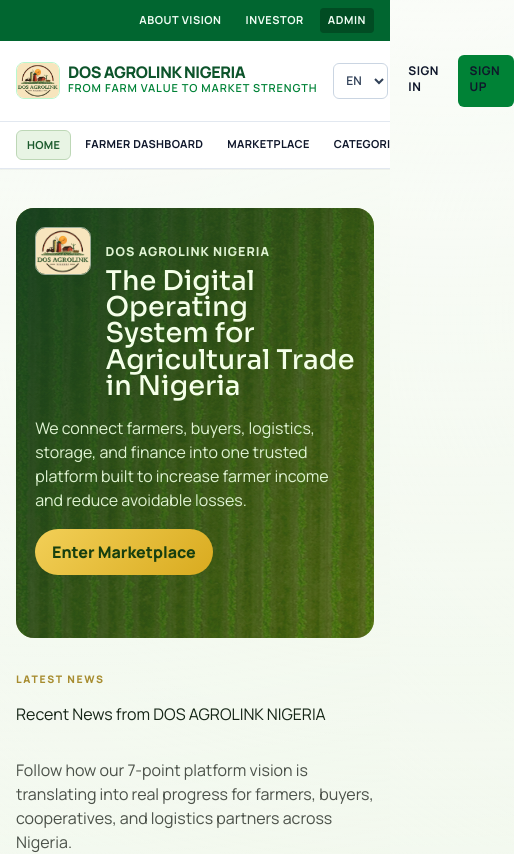
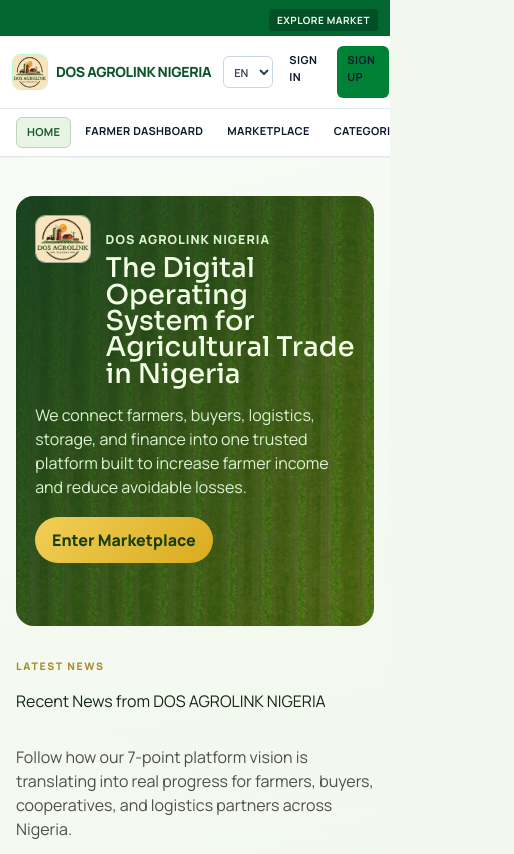
Before and after one commit to steve-diamond/agrolink-frontend, a Next.js app: page / in a window 390 px wide. Shown: the top 854 px of the page, 514 px wide, since content can reach past the window. Built offline with nearby package versions, Linux system fonts and the light colour scheme.

Commit message:
Optimize top bar layout for mobile responsiveness

```diff
--- a/components/NavBar.tsx
+++ b/components/NavBar.tsx
@@ -91,7 +91,7 @@ export default function NavBar() {
   return (
     <header className="border-b border-slate-200 shadow-[0_1px_0_rgba(15,23,42,0.04)]">
       <div className="bg-green-800 text-green-50">
-        <div className="mx-auto flex w-full max-w-[1400px] items-center gap-3 px-4 py-2">
+        <div className="mx-auto flex w-full max-w-[1400px] items-center gap-2 px-3 py-1.5 sm:gap-3 sm:px-4 sm:py-2">
           <div className="hidden items-center gap-2 text-[11px] font-semibold uppercase tracking-[0.04em] lg:flex">
             {topBarLinks.map((item, index) => (
               <span key={item.href} className="flex items-center gap-2">
@@ -106,16 +106,22 @@ export default function NavBar() {
             ))}
           </div>
 
-          <div className="ml-auto flex items-center gap-2 text-[11px] font-bold uppercase tracking-[0.05em]">
+          <div className="ml-auto hidden items-center gap-2 text-[11px] font-bold uppercase tracking-[0.05em] sm:flex">
             <Link href="/about-us" className="rounded px-2 py-1 transition hover:bg-white/15">About Vision</Link>
             <Link href="/investor" className="rounded px-2 py-1 transition hover:bg-white/15">Investor</Link>
             <Link href="/admin/login" className="rounded bg-green-950/45 px-2 py-1 transition hover:bg-green-950/65">Admin</Link>
+          </div>
+
+          <div className="ml-auto sm:hidden">
+            <Link href="/marketplace" className="rounded bg-green-950/40 px-2 py-1 text-[10px] font-bold uppercase tracking-[0.05em]">
+              Explore Market
+            </Link>
           </div>
         </div>
       </div>
 
       <nav className="bg-white text-slate-900">
-        <div className="mx-auto flex w-full max-w-[1400px] items-center gap-3 px-4 py-3.5">
+        <div className="mx-auto flex w-full max-w-[1400px] items-center gap-2 px-3 py-2.5 sm:gap-3 sm:px-4 sm:py-3.5">
           <Link
             href="/"
             className="mr-1 flex min-w-fit items-center gap-2"
@@ -125,11 +131,11 @@ export default function NavBar() {
               alt="DOS AGROLINK NIGERIA logo"
               width={44}
               height={44}
-              className="rounded-lg border border-green-200"
+              className="h-9 w-9 rounded-lg border border-green-200 sm:h-11 sm:w-11"
             />
             <div>
-              <p className="whitespace-nowrap text-base font-extrabold leading-none tracking-tight text-green-900">DOS AGROLINK NIGERIA</p>
-              <p className="whitespace-nowrap text-[11px] font-semibold uppercase tracking-[0.08em] text-green-700">From farm value to market strength</p>
+              <p className="whitespace-nowrap text-sm font-extrabold leading-none tracking-tight text-green-900 sm:text-base">DOS AGROLINK NIGERIA</p>
+              <p className="hidden whitespace-nowrap text-[11px] font-semibold uppercase tracking-[0.08em] text-green-700 md:block">From farm value to market strength</p>
             </div>
           </Link>
 
@@ -145,7 +151,7 @@ export default function NavBar() {
             ))}
           </div>
 
-          <div className="ml-auto flex items-center gap-2">
+          <div className="ml-auto flex items-center gap-1.5 sm:gap-2">
             <span className="hidden rounded-full border border-green-200 bg-green-50 px-2 py-1 text-[11px] font-semibold text-green-800 xl:inline-flex">
               {copy.syncStatus}: {isOnline ? copy.online : copy.offline} · {copy.queued} {pendingQueueCount}
             </span>
@@ -154,7 +160,7 @@ export default function NavBar() {
               value={language}
               onChange={(e) => handleLanguageChange(e.target.value as UiLanguage)}
               aria-label="Choose language"
-              className="min-h-9 rounded-md border border-slate-300 bg-white px-2 text-xs font-semibold text-slate-700"
+              className="min-h-8 rounded-md border border-slate-300 bg-white px-1.5 text-[11px] font-semibold text-slate-700 sm:min-h-9 sm:px-2 sm:text-xs"
             >
               <option value="en">EN</option>
               <option value="ha">HA</option>
@@ -191,17 +197,17 @@ export default function NavBar() {
 
                 <button
                   onClick={handleLogout}
-                  className="touch-target rounded-md border border-slate-300 px-3 py-2 text-xs font-bold uppercase tracking-[0.04em] text-slate-700 transition hover:bg-slate-100"
+                  className="touch-target rounded-md border border-slate-300 px-2.5 py-1.5 text-[11px] font-bold uppercase tracking-[0.04em] text-slate-700 transition hover:bg-slate-100 sm:px-3 sm:py-2 sm:text-xs"
                 >
                   Logout
                 </button>
               </>
             ) : (
               <>
-                <Link href="/login" className={`touch-target rounded-md px-3 py-2 text-xs font-bold uppercase tracking-[0.04em] transition hover:bg-green-50 ${isRouteActive(pathname, "/login") ? "active-main-link" : "text-slate-700"}`}>
+                <Link href="/login" className={`touch-target rounded-md px-2.5 py-1.5 text-[11px] font-bold uppercase tracking-[0.04em] transition hover:bg-green-50 sm:px-3 sm:py-2 sm:text-xs ${isRouteActive(pathname, "/login") ? "active-main-link" : "text-slate-700"}`}>
                   Sign In
                 </Link>
-                <Link href="/register" className={`touch-target rounded-md bg-green-700 px-3 py-2 text-xs font-bold uppercase tracking-[0.04em] text-white transition hover:bg-green-800 ${isRouteActive(pathname, "/register") ? "ring-2 ring-green-200" : ""}`}>
+                <Link href="/register" className={`touch-target rounded-md bg-green-700 px-2.5 py-1.5 text-[11px] font-bold uppercase tracking-[0.04em] text-white transition hover:bg-green-800 sm:px-3 sm:py-2 sm:text-xs ${isRouteActive(pathname, "/register") ? "ring-2 ring-green-200" : ""}`}>
                   Sign Up
                 </Link>
                 <Link href="/marketplace" className="hidden rounded-md border border-green-300 bg-green-50 px-3 py-2 text-xs font-bold uppercase tracking-[0.04em] text-green-800 transition hover:bg-green-100 xl:inline-flex">
```
